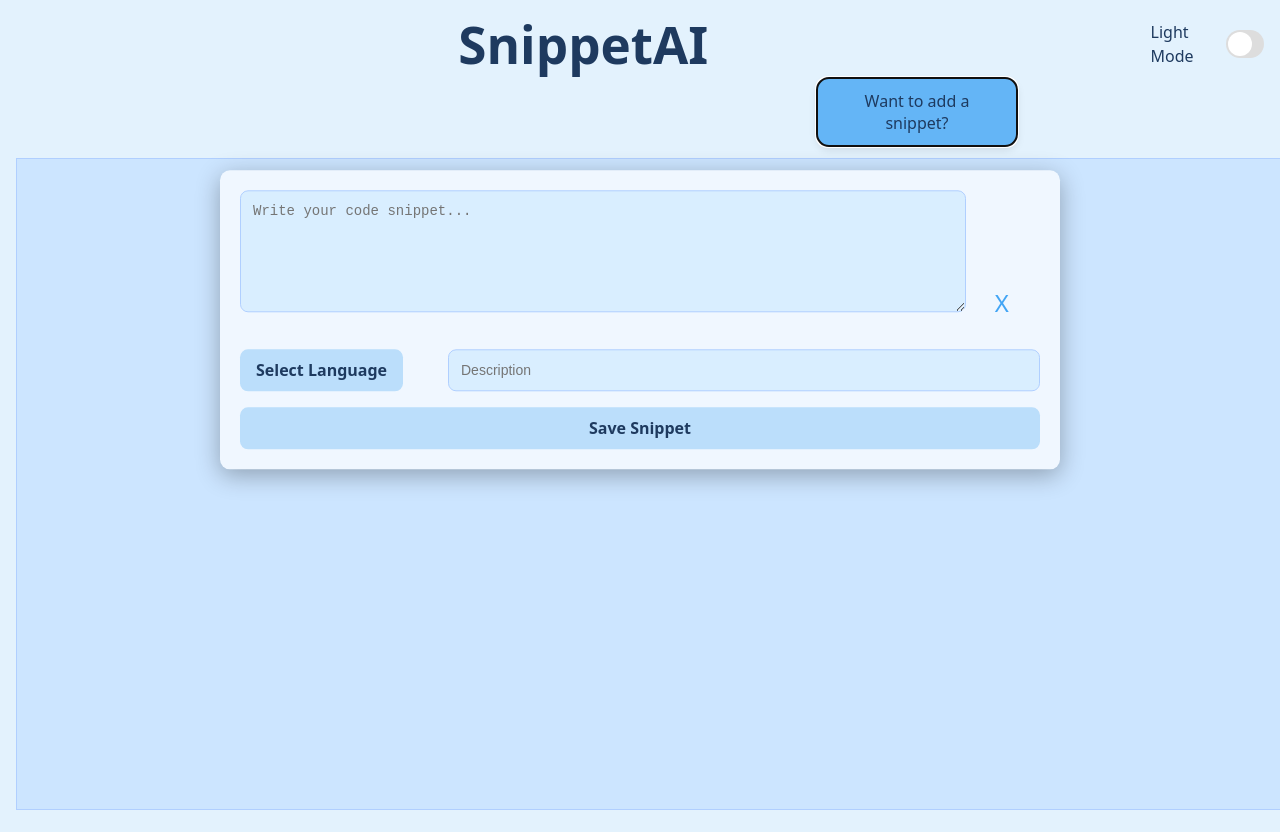
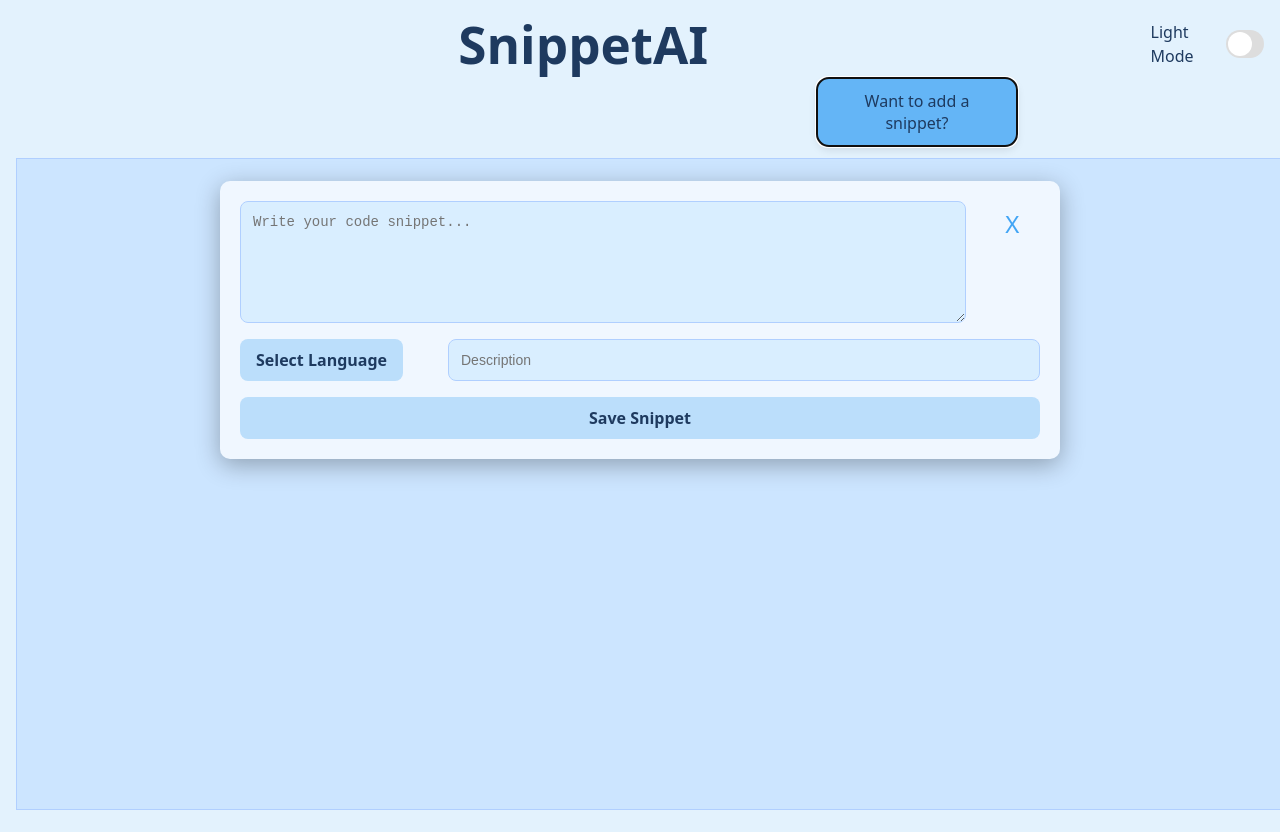
Before and after one commit to shircohen83/SnippetAI, a React (Vite) app: page / in a window 1280 px wide. Both pictures are taken after a click on the button "Want to add a snippet?". Shown: the top 832 px of the page. Built offline with nearby package versions, Linux system fonts and the light colour scheme.

Commit message:
close button in editor fixed

```diff
--- a/src/components/SnippetEditor.css
+++ b/src/components/SnippetEditor.css
@@ -16,14 +16,15 @@
   z-index: 9999;                 /* high z-index to appear above all */
 }
 
-.close-editor-button{
-  position: flex;
+.close-editor-button {
+  position: absolute;
+  top: 12px;
+  right: 12px;
   cursor: pointer;
   background: transparent;
   border: none;
   font-size: 24px;
   color: var(--close-editor);
-  width: 10px;
 }
 
 .snippet-editor-textarea {
--- a/src/components/snippetEditor.tsx
+++ b/src/components/snippetEditor.tsx
@@ -61,7 +61,8 @@ const SnippetEditor: React.FC<SnippetEditorProps> = ({ onSave, onClose }) => {
 
   return (
     <div className="snippet-editor-container">
-      <div>
+      <button className="close-editor-button" onClick={onClose}>X </button>
+
         <textarea
           className="snippet-editor-textarea"
           rows={6}
@@ -69,8 +70,6 @@ const SnippetEditor: React.FC<SnippetEditorProps> = ({ onSave, onClose }) => {
           onChange={(e) => setCode(e.target.value)}
           placeholder="Write your code snippet..."
         />
-        <button className="close-editor-button" onClick={onClose}>X </button>
-      </div>
 
       <div className="snippet-editor-row">
         <div className="snippet-editor-dropdown" ref={dropdownRef}>
```
